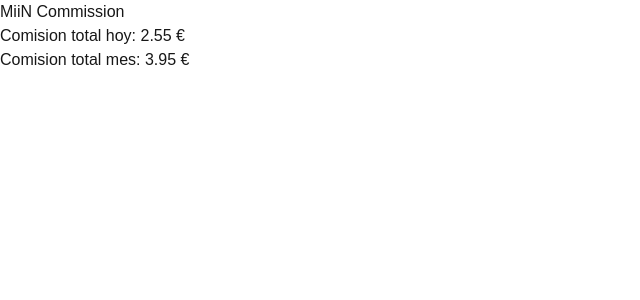
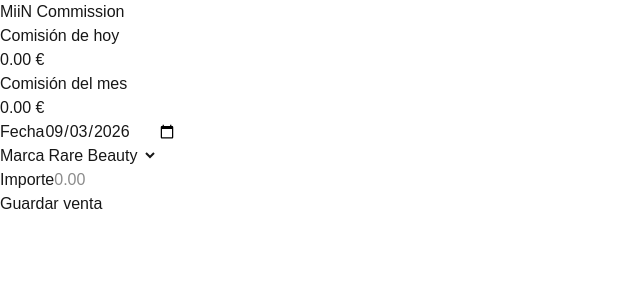
Before and after one commit to Gimenez420/calcommission, a Next.js app: page / in a window 1280 px wide. Shown: the top 300 px of the page, without its empty margins (0-640 px from the left). Built offline with nearby package versions, Linux system fonts and the light colour scheme.

Commit message:
feat: connect sales form with dashboard

```diff
--- a/app/page.tsx
+++ b/app/page.tsx
@@ -1,30 +1,24 @@
-import { brands } from "@/data/brand"
-import { sales } from "@/data/sales";
-import {
-  calculateDailyCommission,
-  calculateMonthlyCommission,
-} from "@/lib/commissions"
+"use client";
+
+import { useState } from "react";
+import Dashboard from "@/components/Dashboard";
+import SaleForm from "@/components/SaleForm";
+import { Sale } from "@/types/sale";
+import { getSales } from "@/lib/storage";
 
 export default function Home() {
-  const dailyCommission = calculateDailyCommission(
-    sales,
-    brands,
-    "2026-09-03"
-  )
-
-  const monthlyCommission = calculateMonthlyCommission(
-    sales,
-    brands,
-    2026,
-    8
-  )
+  const [sales, setSales] = useState<Sale[]>(() => getSales());
 
   return (
     <main>
       <h1>MiiN Commission</h1>
 
-      <p>Comision total hoy: {dailyCommission} €</p>
-      <p>Comision total mes: {monthlyCommission} €</p>
+      <Dashboard sales={sales} />
+
+      <SaleForm
+        onSaleAdded={(newSale) => {
+          setSales((currentSales) => [...currentSales, newSale])
+        }}/>
     </main>
   );
 }
--- /dev/null
+++ b/components/Dashboard.tsx
@@ -0,0 +1,42 @@
+"use client";
+
+import { brands } from "@/data/brand";
+import { calculateDailyCommission, calculateMonthlyCommission } from "@/lib/commissions";
+import { Sale } from "@/types/sale";
+
+type DashboardProps = {
+  sales: Sale[];
+};
+
+export default function Dashboard({ sales }: DashboardProps) {
+  const today = new Date().toISOString().split("T")[0];
+
+  const currentDate = new Date();
+
+  const dailyCommission = calculateDailyCommission(
+    sales,
+    brands,
+    today
+  );
+
+  const monthlyCommission = calculateMonthlyCommission(
+    sales,
+    brands,
+    currentDate.getFullYear(),
+    currentDate.getMonth()
+  );
+
+  return (
+    <section>
+      <div>
+        <h2>Comisión de hoy</h2>
+        <p>{dailyCommission.toFixed(2)} €</p>
+      </div>
+
+      <div>
+        <h2>Comisión del mes</h2>
+        <p>{monthlyCommission.toFixed(2)} €</p>
+      </div>
+    </section>
+  );
+}
--- /dev/null
+++ b/components/SaleForm.tsx
@@ -0,0 +1,93 @@
+"use client";
+
+import { useState } from "react";
+import { brands } from "@/data/brand";
+import { Sale } from "@/types/sale";
+import { getSales, saveSales } from "@/lib/storage";
+
+type SaleFormProps = {
+  onSaleAdded: (sale: Sale) => void;
+};
+
+export default function SaleForm({ onSaleAdded }: SaleFormProps) {
+  const [date, setDate] = useState(
+    new Date().toISOString().split("T")[0]
+  );
+
+  const [brandId, setBrandId] = useState(brands[0].id);
+  const [amount, setAmount] = useState("");
+
+  function handleSubmit(event: React.FormEvent<HTMLFormElement>) {
+    event.preventDefault();
+
+    const numericAmount = Number(amount);
+
+    if (!numericAmount || numericAmount <= 0) {
+      return;
+    }
+
+    const newSale: Sale = {
+      id: crypto.randomUUID(),
+      brandId,
+      amount: numericAmount,
+      date,
+    };
+
+    const currentSales = getSales();
+
+    saveSales([...currentSales, newSale]);
+
+    onSaleAdded(newSale);
+
+    setAmount("");
+  }
+
+  return (
+    <form onSubmit={handleSubmit}>
+      <div>
+        <label htmlFor="sale-date">Fecha</label>
+
+        <input
+          id="sale-date"
+          type="date"
+          value={date}
+          onChange={(event) => setDate(event.target.value)}
+        />
+      </div>
+
+      <div>
+        <label htmlFor="sale-brand">Marca</label>
+
+        <select
+          id="sale-brand"
+          value={brandId}
+          onChange={(event) => setBrandId(event.target.value)}
+        >
+          {brands.map((brand) => (
+            <option key={brand.id} value={brand.id}>
+              {brand.name}
+            </option>
+          ))}
+        </select>
+      </div>
+
+      <div>
+        <label htmlFor="sale-amount">Importe</label>
+
+        <input
+          id="sale-amount"
+          type="number"
+          min="0"
+          step="0.01"
+          placeholder="0.00"
+          value={amount}
+          onChange={(event) => setAmount(event.target.value)}
+        />
+      </div>
+
+      <button type="submit">
+        Guardar venta
+      </button>
+    </form>
+  );
+}
--- /dev/null
+++ b/lib/storage.ts
@@ -0,0 +1,20 @@
+import { Sale } from "@/types/sale"
+
+const SALES_STORAGE_KEY = "miin-sales"
+
+export function getSales(): Sale[] {
+    const storedSales = localStorage.getItem(SALES_STORAGE_KEY)
+
+    if (!storedSales){
+        return []
+    }
+
+    return JSON.parse(storedSales)
+}
+
+export function saveSales(sales: Sale[]): void {
+    localStorage.setItem(
+        SALES_STORAGE_KEY,
+        JSON.stringify(sales)
+    )
+}
```
